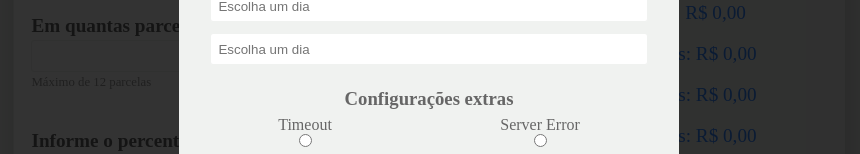
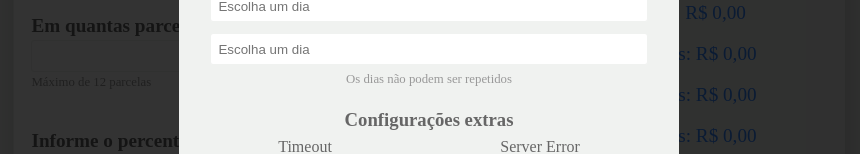
Before and after one commit to Fernando-Scramignon/Antecipador_de_Parcelas, a React (Create React App) app: page / in a window 1280 px wide. Both pictures are taken after a click on the button 1027 px from the left and 651 px from the top of the page. Shown: the part 343-497 px from the top of the page, without its empty margins (211-1071 px from the left). Built offline with nearby package versions, Linux system fonts and the light colour scheme.

Commit message:
fix: removes repeated days

```diff
--- a/src/components/CalculatorConfiguration/index.jsx
+++ b/src/components/CalculatorConfiguration/index.jsx
@@ -12,7 +12,7 @@ export function CalculatorConfiguration({ days, setDays, alternateConfigModal })
         const inputsArr = document.getElementById("config-modal-inputs").children
         for (let i = 0; i < inputsArr.length; i++) {
             const value = inputsArr[i].children[1].value
-            if (value) {
+            if (value && !inputsValues.find(input => input === parseInt(value))) {
                 inputsValues[i] = parseInt(value)
             }
         }
@@ -34,8 +34,8 @@ export function CalculatorConfiguration({ days, setDays, alternateConfigModal })
                         placeholder={"Escolha um dia"}
                         isRequired={false}
                     />)}
-
                 </div>
+                <span className="configuration-modal__info">Os dias não podem ser repetidos</span>
 
                 <h3 className="configuration-modal__extra-title">Configurações extras</h3>
                 <div className="configuration-modal__radio-input">
--- a/src/components/CalculatorConfiguration/style.js
+++ b/src/components/CalculatorConfiguration/style.js
@@ -90,6 +90,10 @@ export const Modal = styled.form`
         gap: 0.5rem;
         width: 100%;
     }
+    .configuration-modal__info {
+        font-size: 0.8rem;
+        color: var(--grey-1);
+    }
 
     .configuration-modal__extra-title {
         color: var(--grey-2);
```
